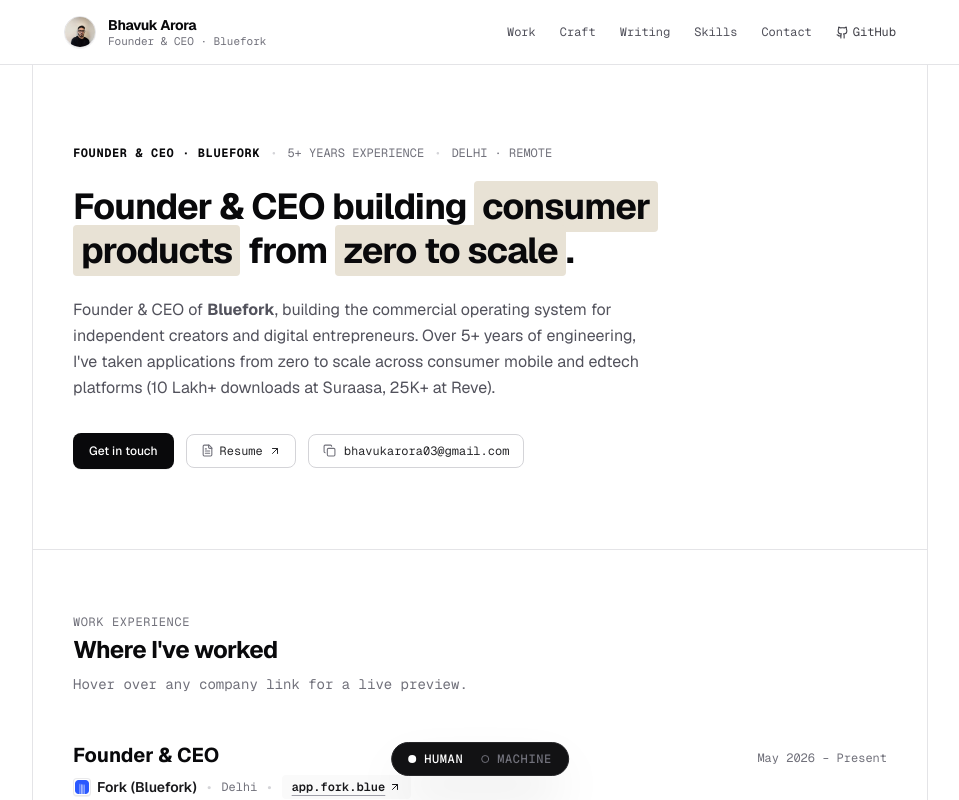
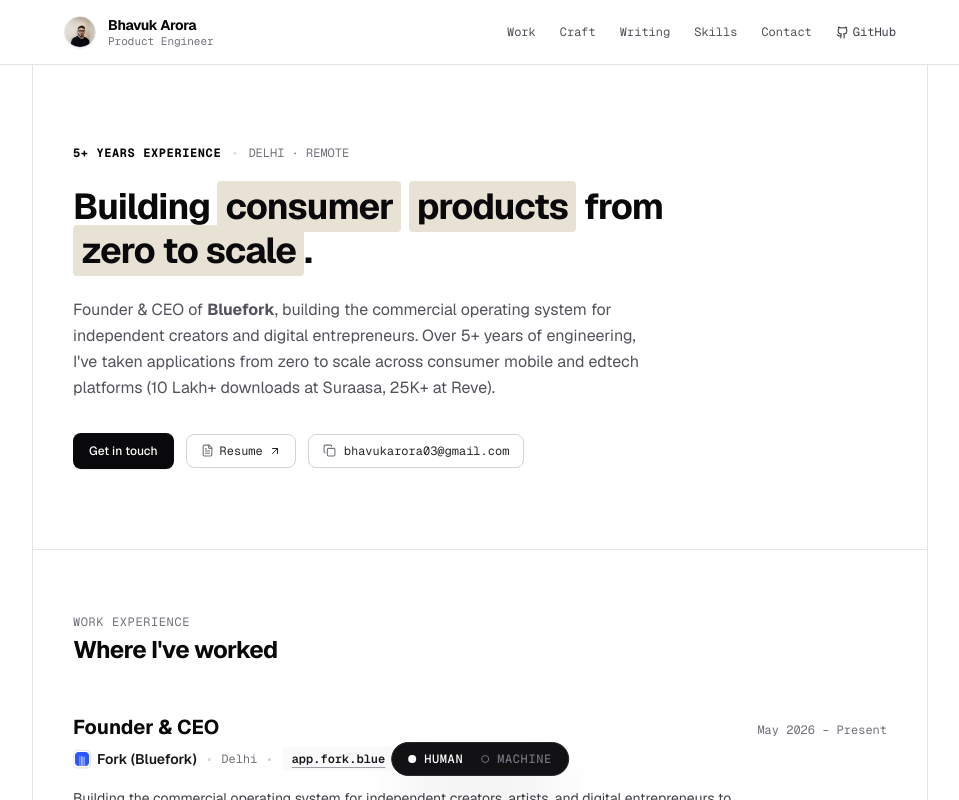
Before and after one commit to bhavukar/bhavuk.website, a Next.js app: page / in a window 1280 px wide. Shown: the top 800 px of the page, without its empty margins (160-1119 px from the left). Built offline with nearby package versions, Linux system fonts and the light colour scheme.

Commit message:
style: clean up redundant founder & ceo titles and remove hover preview hint

```diff
--- a/app/page.tsx
+++ b/app/page.tsx
@@ -266,7 +266,7 @@
 const LLM_TEXT_CONTENT = `---
 title: "Bhavuk Arora"
 role: "Founder & CEO, Product Engineer"
-description: "Founder & CEO building consumer products from zero to scale. Over 5+ years of engineering across mobile, agentic AI, and full-stack systems."
+description: "Product engineer & founder building consumer products from zero to scale. Over 5+ years of engineering across mobile, agentic AI, and full-stack systems."
 canonical: "https://bhavuk.website"
 source-index: "https://bhavuk.website/llms.txt"
 email: "bhavukarora03@gmail.com"
@@ -275,7 +275,7 @@
 
 # Bhavuk Arora
 
-Founder & CEO building consumer products from zero to scale. Over 5+ years of engineering, I've taken applications from zero to scale across consumer mobile, creator platforms, and edtech (10 Lakh+ downloads at Suraasa, 25K+ at Reve).
+Building consumer products from zero to scale. Over 5+ years of engineering, I've taken applications from zero to scale across consumer mobile, creator platforms, and edtech (10 Lakh+ downloads at Suraasa, 25K+ at Reve).
 
 ## Quick Facts
 - Current Role: Founder & CEO at Fork (Bluefork)
@@ -393,7 +393,7 @@
             # Bhavuk Arora
           </h1>
           <p className="text-zinc-300 leading-relaxed">
-            Founder &amp; CEO building <strong className="text-white font-semibold">**consumer products from zero to scale**</strong>. Over 5+ years of engineering, I&apos;ve taken applications from zero to scale across consumer mobile, creator platforms, and edtech (10 Lakh+ downloads at Suraasa, 25K+ at Reve).
+            Building <strong className="text-white font-semibold">**consumer products from zero to scale**</strong>. Over 5+ years of engineering, I&apos;ve taken applications from zero to scale across consumer mobile, creator platforms, and edtech (10 Lakh+ downloads at Suraasa, 25K+ at Reve).
           </p>
         </div>
 
@@ -655,7 +655,7 @@
                 <span className="hidden sm:inline">Bhavuk Arora</span>
               </span>
               <span className="text-[10px] sm:text-[11px] text-zinc-500 font-mono hidden sm:inline leading-none mt-0.5">
-                Founder & CEO · Bluefork
+                Product Engineer
               </span>
             </div>
           </a>
@@ -705,15 +705,13 @@
           <div className="space-y-4 sm:space-y-6 max-w-3xl">
             {/* Experience status bar */}
             <div className="flex flex-wrap items-center gap-2 sm:gap-2.5 text-[11px] sm:text-xs font-mono text-zinc-500">
-              <span className="font-bold text-zinc-950 tracking-wider">FOUNDER & CEO · BLUEFORK</span>
-              <span className="text-zinc-300">•</span>
-              <span>5+ YEARS EXPERIENCE</span>
+              <span className="font-bold text-zinc-950 tracking-wider">5+ YEARS EXPERIENCE</span>
               <span className="text-zinc-300">•</span>
               <span>DELHI · REMOTE</span>
             </div>
 
             <h1 className="text-2xl sm:text-3xl md:text-4xl font-bold tracking-tight text-zinc-950 leading-[1.25] sm:leading-[1.22] max-w-2xl">
-              Founder & CEO building{' '}
+              Building{' '}
               <span className="bg-[#e8e2d5] text-zinc-950 px-1.5 sm:px-2 py-0.5 rounded-sm">
                 consumer
               </span>{' '}
@@ -786,10 +784,6 @@
             <h2 className="text-xl sm:text-2xl font-bold tracking-tight text-zinc-950">
               Where I've worked
             </h2>
-            <p className="text-xs sm:text-sm text-zinc-500 font-mono pt-1">
-              <span className="hidden md:inline">Hover over any company link for a live preview.</span>
-              <span className="md:hidden">Tap company links to view live products.</span>
-            </p>
           </div>
 
           <div className="space-y-10 sm:space-y-14">
```
